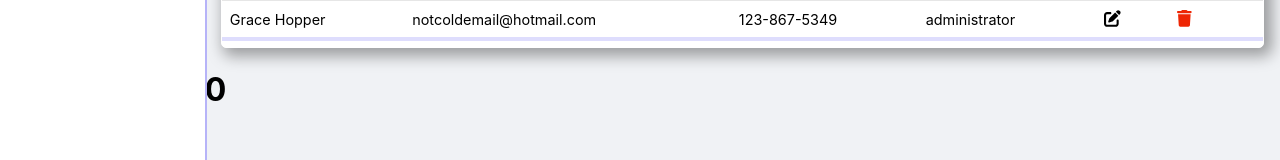
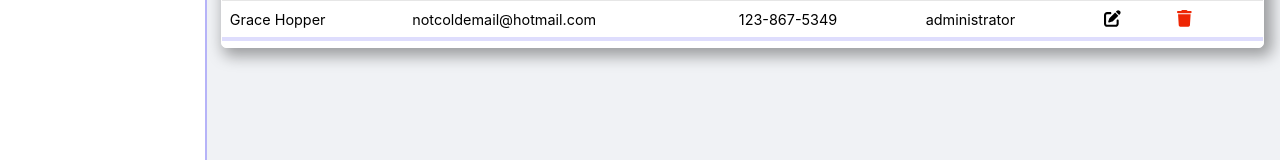
Before and after one commit to Tasups/bug-tracker-frontend, a React (Create React App) app: page /admin in a window 1280 px wide. Shown: the part 352-512 px from the top of the page. Built offline with nearby package versions, Linux system fonts and the light colour scheme.

Commit message:
Update Admin.js
rogue h1 removed

```diff
--- a/src/components/admin/Admin.js
+++ b/src/components/admin/Admin.js
@@ -155,7 +155,6 @@ const Admin = () => {
           toggleEditContributor={toggleEditContributor}
           selectContributorToEdit={selectContributorToEdit}
         />
-        <h1>{contributorToEdit}</h1>
       </div>
 
     </>
```
